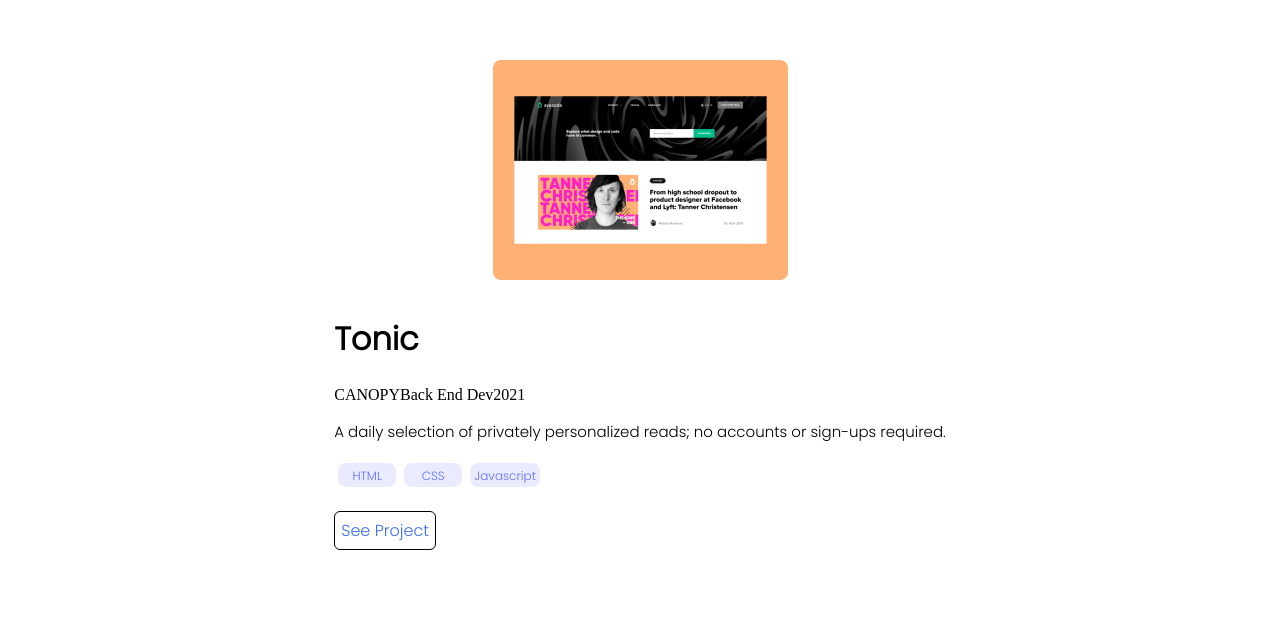
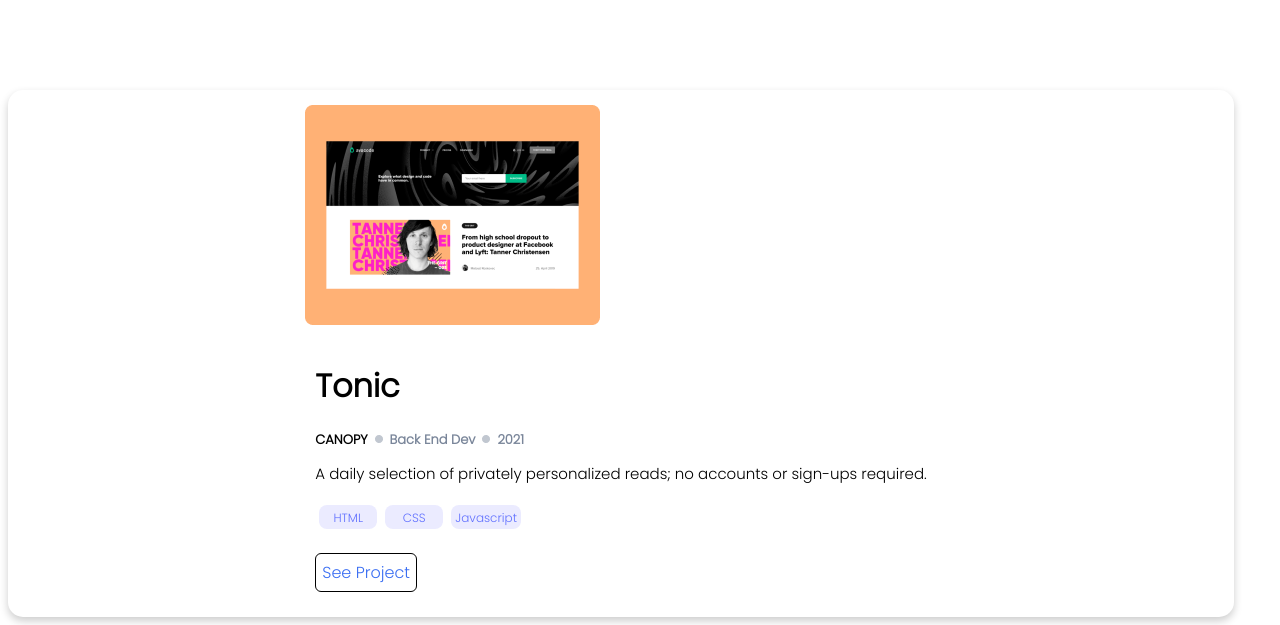
Before and after one commit to CobbyElsonfx/Portfolio-Website, a website: page index.html in a window 1280 px wide. Shown: the part 748-1373 px from the top of the page. Before the commit the page ends 1313 px from the top, so only its background shows below. Drawn offline with Linux system fonts and the light colour scheme.

Commit message:
made some css touches

```diff
--- a/index.html
+++ b/index.html
@@ -36,11 +36,11 @@
                     <div class="about-section-item">
                         <a href="http://" class="lets-connect">LET’S CONNECT</a>
                         <div class="social-media-icons">
-                            <img src="./assets//twitter.png" alt="">
-                            <img src="./assets//Linkedin icon.png" alt="">
-                            <img src="./assets/socialIcon.png" alt="">
-                            <img src="./assets/git.png" alt="">
-                            <img src="./assets/twohandicon.png" alt="">
+                            <img src="./assets//twitter.png" alt="twitter">
+                            <img src="./assets//Linkedin icon.png" alt="linkedin">
+                            <img src="./assets/socialIcon.png" alt="social">
+                            <img src="./assets/git.png" alt="git">
+                            <img src="./assets/twohandicon.png" alt="my pub">
                         </div>
 
                     </div>
@@ -51,16 +51,18 @@
     </header>
     <section>
         <div class="first-project">
+            <div class="content-wrapper">
                 <div class="project-snaphot">
-                <img src="./assets/Snapshoot Portfolio.png" alt="">
+                    <img src="./assets/Snapshoot Portfolio.png" alt="porfolio-snapshot">
                 </div>
                 <div class="project-details">
                     <h2 class="project-title">Tonic</h2>
                     <div class="sub-title">
                         <span>CANOPY</span>
-                    <img src="" alt="">
-                    <span>Back End Dev</span>
-                    <span>2021</span>
+                        <img src="./assets/Counter.png" alt="counter">
+                        <span class="dev-title">Back End Dev</span>
+                        <img src="./assets/Counter.png" alt="counter">
+                        <span class="year-produced">2021</span>
                     </div>
                     <p class="project-description">
                         A daily selection of privately personalized reads;
@@ -72,7 +74,7 @@
                         <span>Javascript</span>
                     </div>
                     <button type="button">See Project</button>
-
+                </div>
             </div>
         </div>
     </section>
--- a/style.css
+++ b/style.css
@@ -4,7 +4,7 @@ body {
 
 .hero {
   width: 100%;
-  height: 100vh;
+  height: 80vh;
 }
 
 .navbar {
@@ -109,6 +109,7 @@ div > .about-section-item {
 
 /* projects section starts */
 .first-project {
+  margin-top: 15%;
   padding-left: 6%;
   padding-right: 6%;
   display: flex;
@@ -117,16 +118,22 @@ div > .about-section-item {
   border-radius: 15px;
   justify-content: space-evenly;
   background-color: white;
-
+  position: relative;
+  width: 85%;
+  box-shadow: 0 4px 8px 0 rgba(0, 0, 0, 0.2);
 }
 
-.first-project  .snapshot{
-  padding: 0px;
+.first-project .content-wrapper {
+  padding: 15px 4px 15px 4px;
+}
+
+.first-project .snapshot {
+  padding: 0;
   box-shadow: 2px;
 }
 
 .first-project .project-details {
-  padding: 7px;
+  padding: 10px;
 }
 
 .first-project .project-title {
@@ -140,6 +147,29 @@ div > .about-section-item {
 .first-project .sub-title {
   display: flex;
   flex-direction: row;
+  position: relative;
+}
+
+.first-project .sub-title > img {
+  width: 8px;
+  height: 8px;
+  align-self: center;
+  padding-bottom: 2px;
+  padding-left: 7px;
+  padding-right: 7px;
+}
+
+.first-project .sub-title > span {
+  font-size: 13px;
+  font-weight: 600;
+  line-height: 12px;
+  font-family: 'Poppins', sans-serif;
+}
+
+.first-project .sub-title > .dev-title,
+.year-produced {
+  font-family: 'Poppins', sans-serif;
+  color: #7a869a;
 }
 
 .first-project .project-description {
@@ -154,7 +184,7 @@ div > .about-section-item {
   display: flex;
   flex-direction: row;
   align-items: center;
-  padding: 0px;
+  padding: 0;
 }
 
 .first-project .stacks > span {
```
Also changed, not shown: README.md, assets/Counter.png (added), assets/mylogo.png (renamed from mylogo.png). Lines whose indentation alone changed are shown as unchanged.
